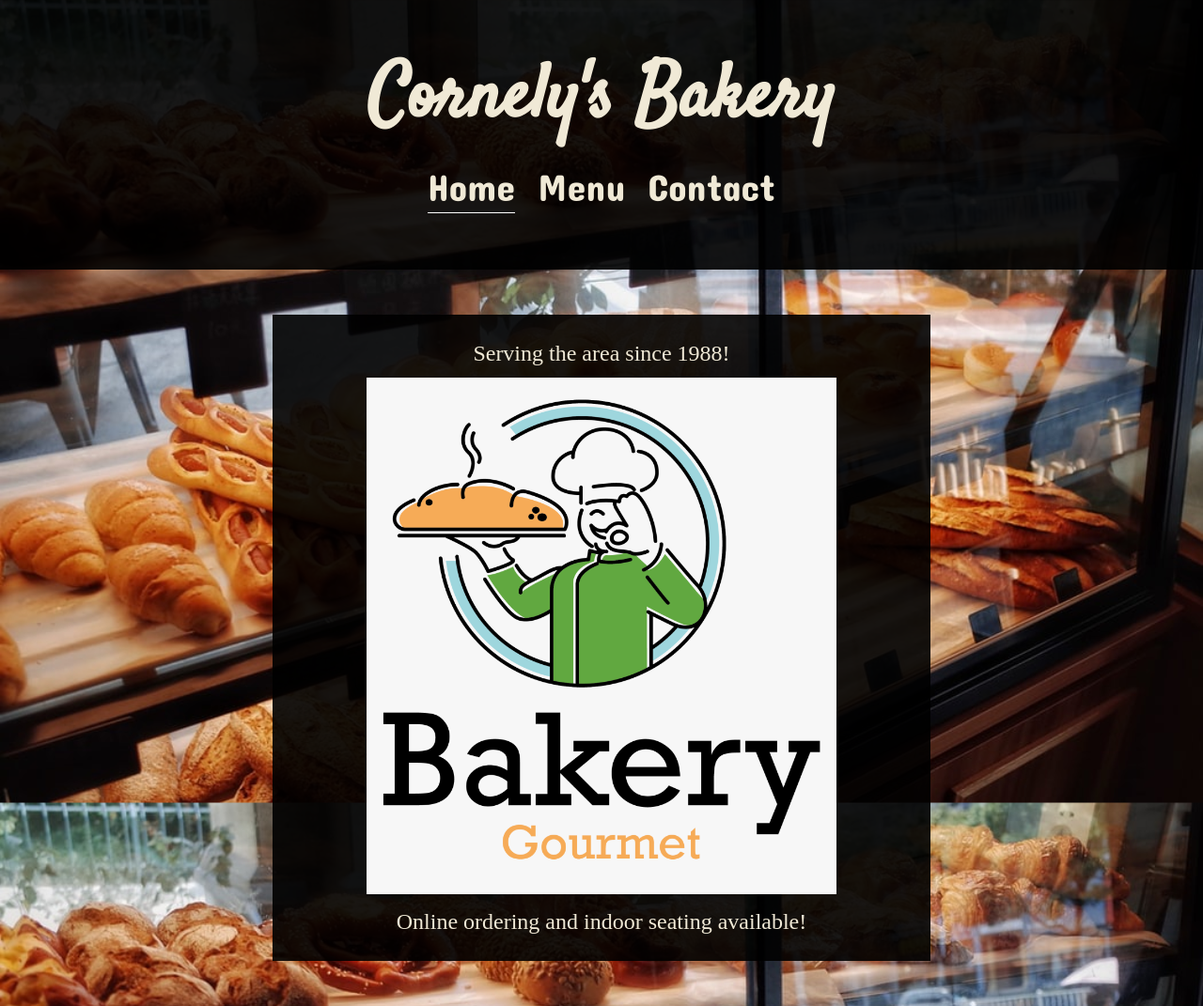
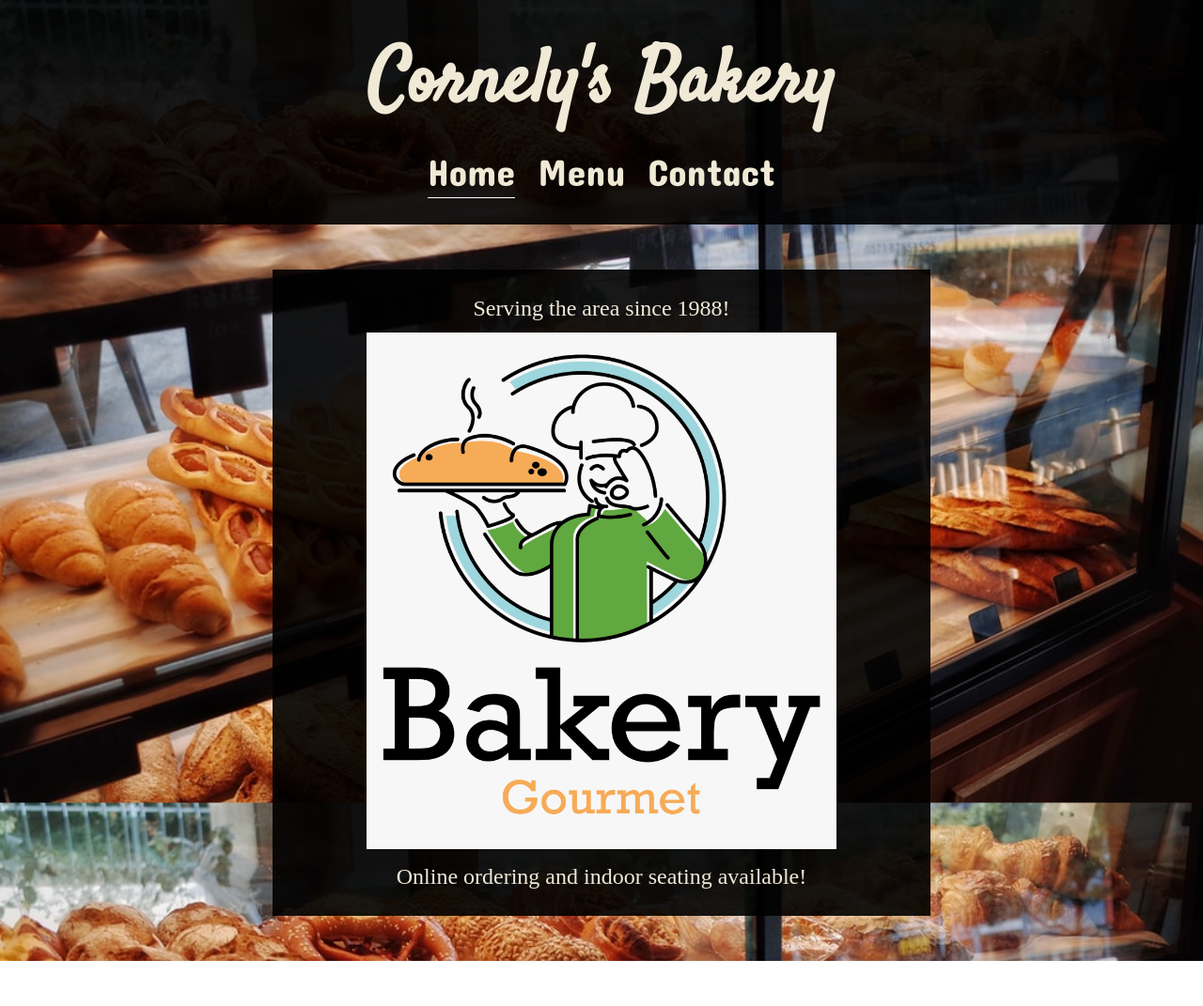
Before and after one commit to cornely06/restaurant_page, a plain HTML site: page index.html in a window 1280 px wide. Shown: the whole page at 94% size. After the commit the page ends 1023 px from the top, so only its background shows below. Drawn offline with Linux system fonts and the light colour scheme.

Commit message:
Adjust padding on header

```diff
--- a/styles/style.css
+++ b/styles/style.css
@@ -27,7 +27,7 @@ html {
 }
 
 .header {
-    padding: 3em;
+    padding: 2em 0 1em 0;
     background-color:var(--section-backgrounds);
     text-align: center;
 }
```
